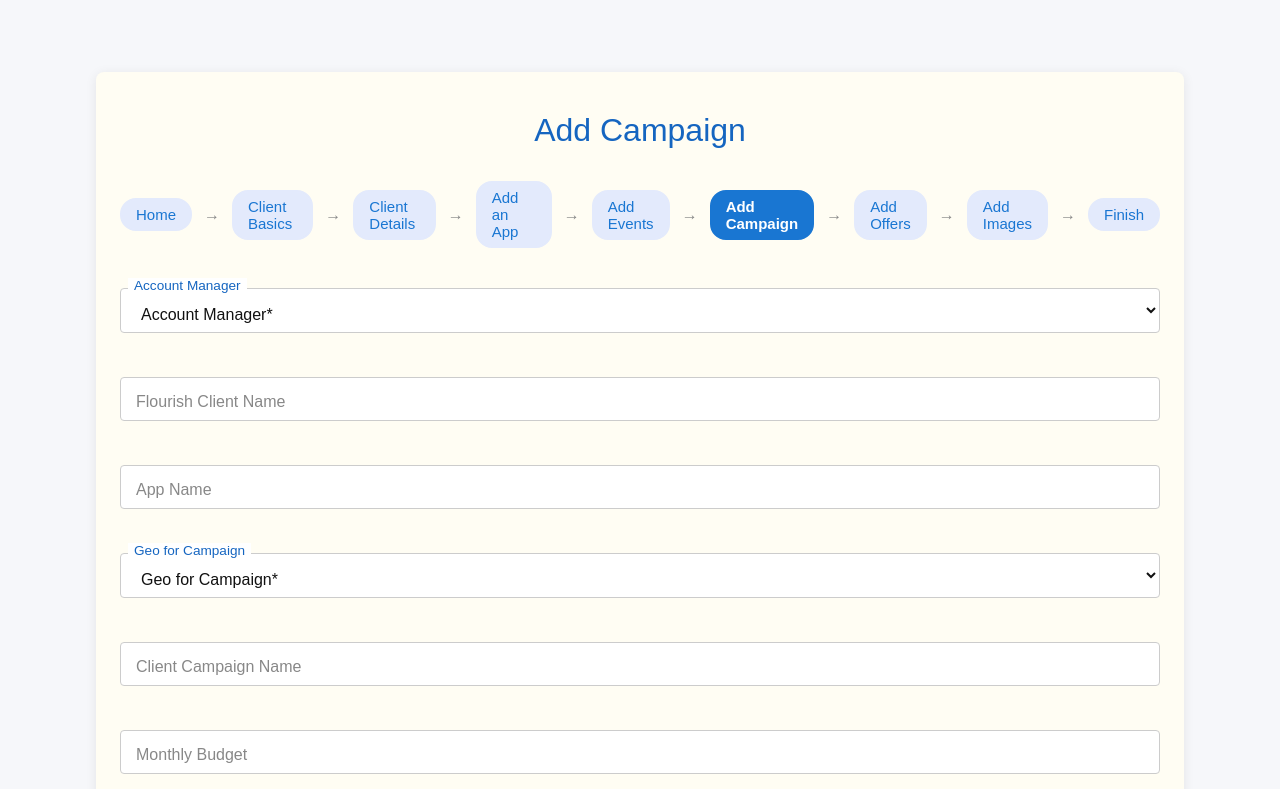
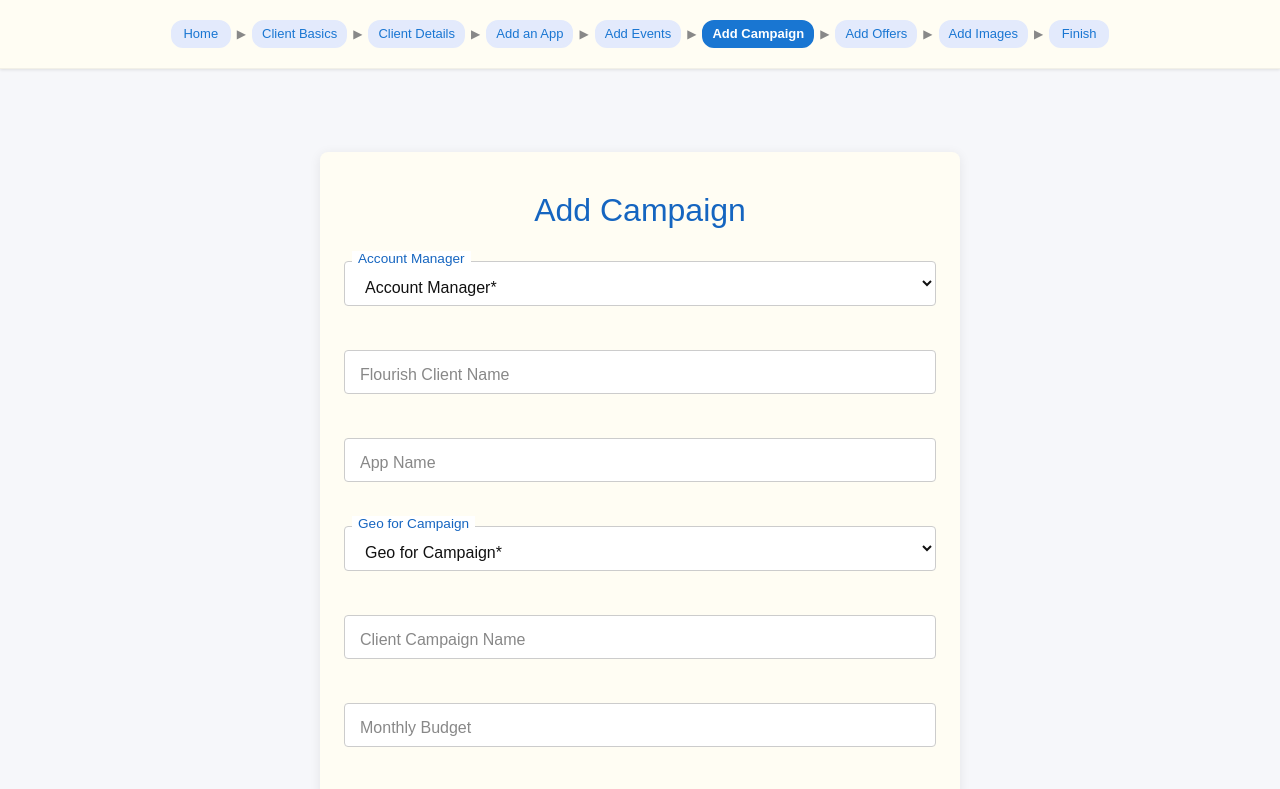
Before and after one commit to Octostone/wizard-v5, a Next.js app: page /add-campaign in a window 1280 px wide. Shown: the top 789 px of the page. Built offline with nearby package versions, Linux system fonts and the light colour scheme.

Commit message:
Implement container width changes and progress bar improvements: narrow containers (50%) for regular pages, wide containers (85%) for add-events and add-offers, full-width progress bar banner above containers

```diff
--- a/src/app/add-campaign/page.tsx
+++ b/src/app/add-campaign/page.tsx
@@ -3,8 +3,9 @@ import React, { useEffect, useState, useRef } from "react";
 import styles from "../page.module.css";
 import Link from "next/link";
 import { useRouter, usePathname } from "next/navigation";
-import { useFormContext } from "../../context/FormContext";
+import { useFormContext, FormState } from "../../context/FormContext";
 import ClearButton from "../../components/ClearButton";
+import ProgressBar from "../../components/ProgressBar";
 
 interface AccountManager {
   name: string;
@@ -19,9 +20,21 @@ export default function AddCampaign() {
   const [carouselSpotlightOptions, setCarouselSpotlightOptions] = useState<string[]>(["Carousel", "Spotlight"]);
   const router = useRouter();
   const pathname = usePathname();
-  const [errors, setErrors] = useState<Record<string, string | undefined>>({});
+  const [errors, setErrors] = useState<{ flourishClientName?: string; dailyBudget?: string }>({});
   const [clickUrl, setClickUrl] = useState(form.clickUrl || "");
   const clickUrlRef = useRef<HTMLTextAreaElement>(null);
+
+  const progressSteps = [
+    { name: 'Home', path: '/' },
+    { name: 'Client Basics', path: '/client-basics' },
+    { name: 'Client Details', path: '/client-details' },
+    { name: 'Add an App', path: '/add-an-app' },
+    { name: 'Add Events', path: '/add-events' },
+    { name: 'Add Campaign', path: '/add-campaign' },
+    { name: 'Add Offers', path: '/add-offers' },
+    { name: 'Add Images', path: '/add-images' },
+    { name: 'Finish', path: '/finish' },
+  ];
 
   useEffect(() => {
     fetch("/api/admin")
@@ -59,44 +72,43 @@ export default function AddCampaign() {
     }
   }, [clickUrl]);
 
-  // Validation helpers
+  // Format number with commas
   const formatNumber = (value: string) => {
-    if (!value) return "";
-    const num = parseInt(value.replace(/,/g, ""));
-    if (isNaN(num)) return "";
-    return num.toLocaleString();
+    const numericValue = value.replace(/[^0-9]/g, '');
+    if (numericValue === '') return '';
+    return parseInt(numericValue).toLocaleString();
   };
 
+  // Handle budget changes
   const handleBudgetChange = (field: "monthlyBudget" | "dailyBudget", value: string) => {
-    // Only allow numbers and commas
-    let clean = value.replace(/[^0-9]/g, "");
-    clean = formatNumber(clean);
-    setField(field, clean);
+    const formattedValue = formatNumber(value);
+    setField(field, formattedValue);
+
+    // Validate daily budget
+    if (field === "dailyBudget") {
+      const monthlyBudget = parseInt(form.monthlyBudget?.replace(/[^0-9]/g, '') || '0');
+      const dailyBudget = parseInt(value.replace(/[^0-9]/g, '') || '0');
+
+      if (monthlyBudget > 0 && dailyBudget > 0 && dailyBudget * 30 > monthlyBudget) {
+        setErrors(prev => ({ ...prev, dailyBudget: "Daily budget × 30 cannot exceed monthly budget" }));
+      } else {
+        setErrors(prev => ({ ...prev, dailyBudget: undefined }));
+      }
+    }
   };
 
+  // Handle client campaign name
   const handleClientCampaignName = (value: string) => {
-    // Remove spaces automatically
-    setField("clientCampaignName", value.replace(/\s/g, ""));
+    setField("clientCampaignName", value);
   };
 
-  const handleRoasChange = (field: keyof typeof form, value: string) => {
-    setField(field, value.replace(/[^0-9]/g, ""));
+  // Handle ROAS changes
+  const handleRoasChange = (field: "D7" | "D14" | "D30" | "D60" | "D90" | "D180", value: string) => {
+    const numericValue = value.replace(/[^0-9.]/g, '');
+    setField(field, numericValue);
   };
 
-  // Validation for daily < monthly
-  useEffect(() => {
-    if (form.dailyBudget && form.monthlyBudget) {
-      const daily = parseInt(form.dailyBudget.replace(/,/g, ""));
-      const monthly = parseInt(form.monthlyBudget.replace(/,/g, ""));
-      if (daily >= monthly) {
-        setErrors((e) => ({ ...e, dailyBudget: "Daily budget must be less than monthly budget." }));
-      } else {
-        setErrors((e) => ({ ...e, dailyBudget: undefined }));
-      }
-    }
-  }, [form.dailyBudget, form.monthlyBudget]);
-
-  // Flourish client name validation (reuse from other pages)
+  // Validation for Flourish Client Name
   const validateFlourish = (value: string) => {
     if (/\s/.test(value)) return "No spaces allowed.";
     if (/[^a-z0-9_]/.test(value)) return "Only lowercase letters, numbers, and underscores allowed.";
@@ -109,38 +121,9 @@ export default function AddCampaign() {
 
   return (
     <div className={styles.page}>
-      <div className={styles.centeredCard}>
+      <ProgressBar steps={progressSteps} />
+      <div className={styles.centeredCardNarrow}>
         <h1 className={styles.title}>Add Campaign</h1>
-        {/* Progress Bar */}
-        <div style={{ display: 'flex', justifyContent: 'center', alignItems: 'center', marginBottom: 40, gap: 8 }}>
-          {[
-            { name: 'Home', path: '/' },
-            { name: 'Client Basics', path: '/client-basics' },
-            { name: 'Client Details', path: '/client-details' },
-            { name: 'Add an App', path: '/add-an-app' },
-            { name: 'Add Events', path: '/add-events' },
-            { name: 'Add Campaign', path: '/add-campaign' },
-            { name: 'Add Offers', path: '/add-offers' },
-            { name: 'Add Images', path: '/add-images' },
-            { name: 'Finish', path: '/finish' },
-          ].map((step, idx, arr) => (
-            <React.Fragment key={step.path}>
-              <Link href={step.path} style={{
-                padding: '6px 14px',
-                borderRadius: 16,
-                background: pathname === step.path ? '#1976d2' : '#e3eafc',
-                color: pathname === step.path ? '#fff' : '#1976d2',
-                fontWeight: pathname === step.path ? 600 : 400,
-                textDecoration: 'none',
-                fontSize: 15,
-                border: pathname === step.path ? '2px solid #1976d2' : '2px solid #e3eafc',
-                transition: 'background 0.2s, color 0.2s, border 0.2s',
-                cursor: 'pointer',
-              }}>{step.name}</Link>
-              {idx < arr.length - 1 && <span style={{ color: '#888', margin: '0 4px', display: 'flex', alignItems: 'center' }}>→</span>}
-            </React.Fragment>
-          ))}
-        </div>
         <form className={styles.form} autoComplete="off">
           {/* Account Manager */}
           <div className={styles.formGroup}>
--- a/src/app/page.module.css
+++ b/src/app/page.module.css
@@ -13,6 +13,8 @@
   align-items: flex-start;
   justify-content: center;
   font-family: var(--font-geist-sans);
+  padding-top: 80px;
+  position: relative;
 }
 
 @media (prefers-color-scheme: dark) {
@@ -171,6 +173,21 @@ a.secondary {
   border-radius: 8px;
   box-shadow: 0 2px 12px rgba(0,0,0,0.08);
   width: 85%;
+  min-width: 320px;
+  max-width: 1400px;
+  margin-top: 72px;
+  margin-bottom: 48px;
+  padding: 40px 24px 32px 24px;
+  display: flex;
+  flex-direction: column;
+  align-items: stretch;
+}
+
+.centeredCardNarrow {
+  background: var(--color-bg-container);
+  border-radius: 8px;
+  box-shadow: 0 2px 12px rgba(0,0,0,0.08);
+  width: 50%;
   min-width: 320px;
   max-width: 1400px;
   margin-top: 72px;
--- a/src/app/page.tsx
+++ b/src/app/page.tsx
@@ -57,7 +57,7 @@ export default function Home() {
 
   return (
     <div className={styles.page}>
-      <div className={styles.centeredCard}>
+      <div className={styles.centeredCardNarrow}>
         <h1 className={styles.title}>Flourish Wizard</h1>
         <form className={styles.form} autoComplete="off">
           <div className={styles.formGroup}>
--- /dev/null
+++ b/src/components/ProgressBar.tsx
@@ -0,0 +1,78 @@
+import React from 'react';
+import Link from 'next/link';
+import { usePathname } from 'next/navigation';
+
+interface ProgressStep {
+  name: string;
+  path: string;
+}
+
+interface ProgressBarProps {
+  steps: ProgressStep[];
+}
+
+export default function ProgressBar({ steps }: ProgressBarProps) {
+  const pathname = usePathname();
+
+  return (
+    <div style={{
+      position: 'absolute',
+      top: 0,
+      left: 0,
+      right: 0,
+      width: '100%',
+      background: 'var(--color-bg-container)',
+      padding: '20px 0',
+      boxShadow: '0 1px 3px rgba(0,0,0,0.1)',
+      borderBottom: '1px solid rgba(0,0,0,0.05)',
+      zIndex: 10
+    }}>
+      <div style={{
+        display: 'flex',
+        justifyContent: 'center',
+        alignItems: 'center',
+        gap: 4,
+        maxWidth: '100%',
+        overflow: 'hidden',
+        flexWrap: 'nowrap'
+      }}>
+        {steps.map((step, idx, arr) => (
+          <React.Fragment key={step.path}>
+            <Link href={step.path} style={{
+              padding: '4px 8px',
+              borderRadius: 12,
+              background: pathname === step.path ? '#1976d2' : '#e3eafc',
+              color: pathname === step.path ? '#fff' : '#1976d2',
+              fontWeight: pathname === step.path ? 600 : 400,
+              textDecoration: 'none',
+              fontSize: 13,
+              lineHeight: 1.2,
+              border: pathname === step.path ? '2px solid #1976d2' : '2px solid #e3eafc',
+              transition: 'background 0.2s, color 0.2s, border 0.2s',
+              cursor: 'pointer',
+              maxHeight: '2.4em',
+              overflow: 'hidden',
+              whiteSpace: 'nowrap',
+              textOverflow: 'ellipsis',
+              minWidth: '60px',
+              textAlign: 'center'
+            }}>
+              {step.name}
+            </Link>
+            {idx < arr.length - 1 && (
+              <span style={{
+                color: '#888',
+                margin: '0 2px',
+                display: 'flex',
+                alignItems: 'center',
+                fontSize: '12px'
+              }}>
+                ▶
+              </span>
+            )}
+          </React.Fragment>
+        ))}
+      </div>
+    </div>
+  );
+}
```
Also changed, not shown: src/app/add-an-app/page.tsx (+15 -31 lines), src/app/add-events/page.tsx (+19 -5 lines), src/app/add-images/page.tsx (+19 -34 lines), src/app/add-offers/page.tsx (+21 -32 lines), src/app/client-basics/page.tsx (+15 -31 lines), src/app/client-details/page.tsx (+15 -31 lines), src/app/finish/page.tsx (+18 -33 lines).
